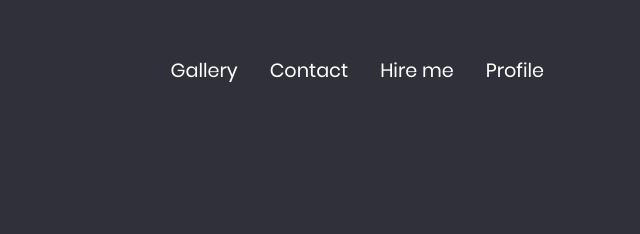
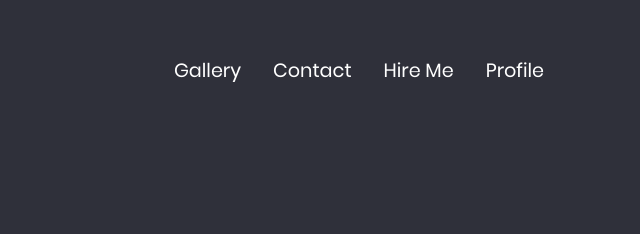
Before and after one commit to aliabbasnagari/aliabbas, a plain HTML site: page index.html in a window 1280 px wide. Shown: the top 234 px of the page, 512-1152 px from the left. Drawn offline with Linux system fonts and the light colour scheme.

Commit message:
Minor change Hire me to Hire Me

```diff
--- a/index.html
+++ b/index.html
@@ -21,7 +21,7 @@
           <ul>
             <li><a href="pages/error.html">Gallery</a></li>
             <li><a href="pages/contact.html">Contact</a></li>
-            <li><a href="pages/error.html">Hire me</a></li>
+            <li><a href="pages/error.html">Hire Me</a></li>
             <li><a href="pages/profile.html">Profile</a></li>
           </ul>
         </nav>
```
